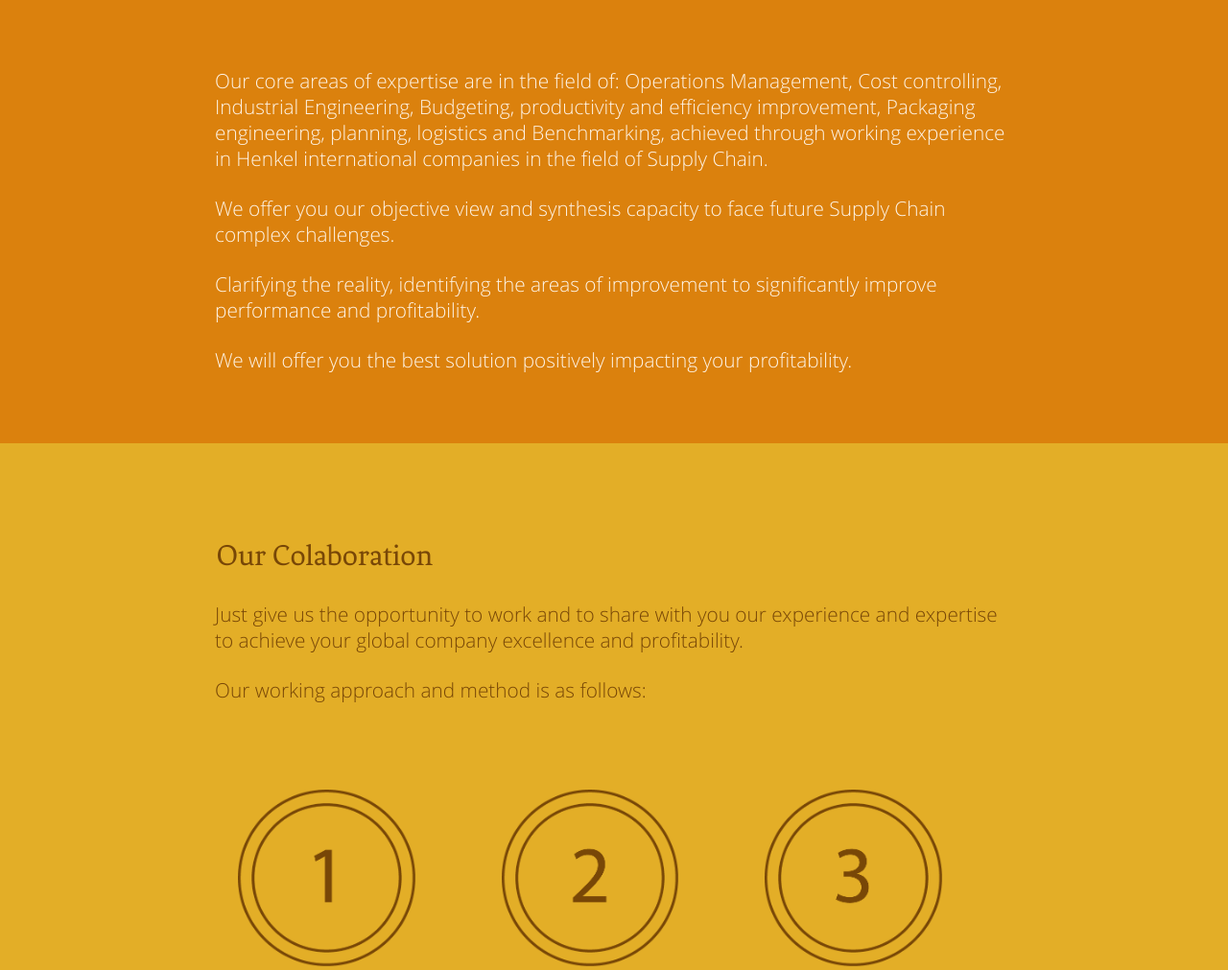
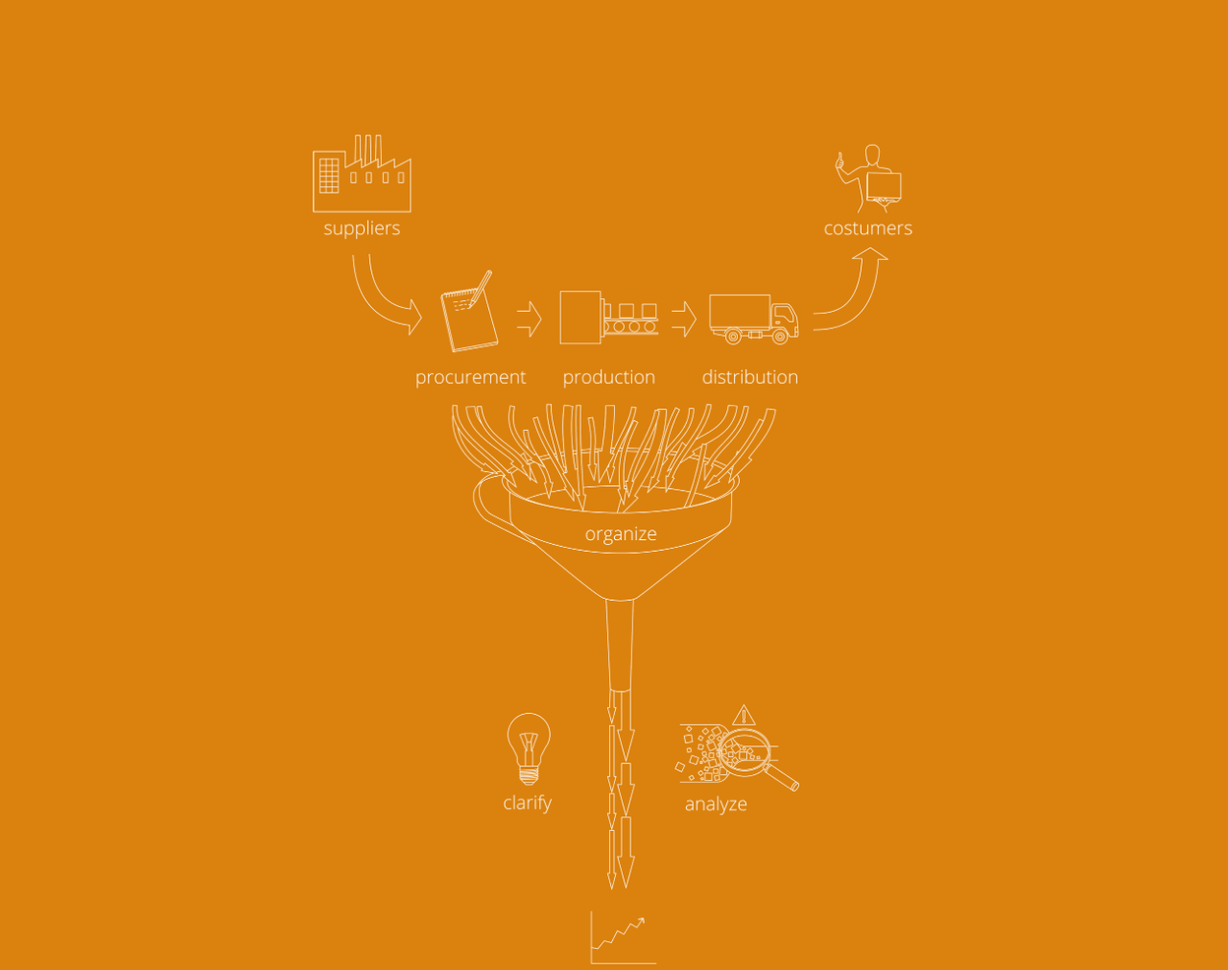
Before and after one commit to scbarcelonaconsulting/scbarcelonaconsulting.github.io, a plain HTML site: page home.html in a window 1280 px wide. Shown: the part 1400-2411 px from the top of the page at 96% size. Drawn offline with Linux system fonts and the light colour scheme.

Commit message:
Add files via upload

```diff
--- a/home.html
+++ b/home.html
@@ -35,6 +35,7 @@
 	<div id="intro">
 		<p>We are a group of managers with a wide background experience in improving and optimizing Supply Chain operations.</p>
 		<img src="./img/intro_medium.png">
+		<img src="./img/intro_large.png">
 		<p>Our core areas of expertise are in the field of: Operations Management, Cost controlling, Industrial Engineering, Budgeting, productivity and efficiency improvement, Packaging engineering, planning, logistics and Benchmarking, achieved through working experience in Henkel international companies in the field of Supply Chain. </p>
 		<p>We offer you our objective view and synthesis capacity to face future Supply Chain complex challenges.</p>
 		<p>Clarifying the reality, identifying the areas of improvement to significantly improve performance and profitability.</p>
```
Also changed, not shown: inici.html (+1 -0 lines), inicio.html (+1 -0 lines).
